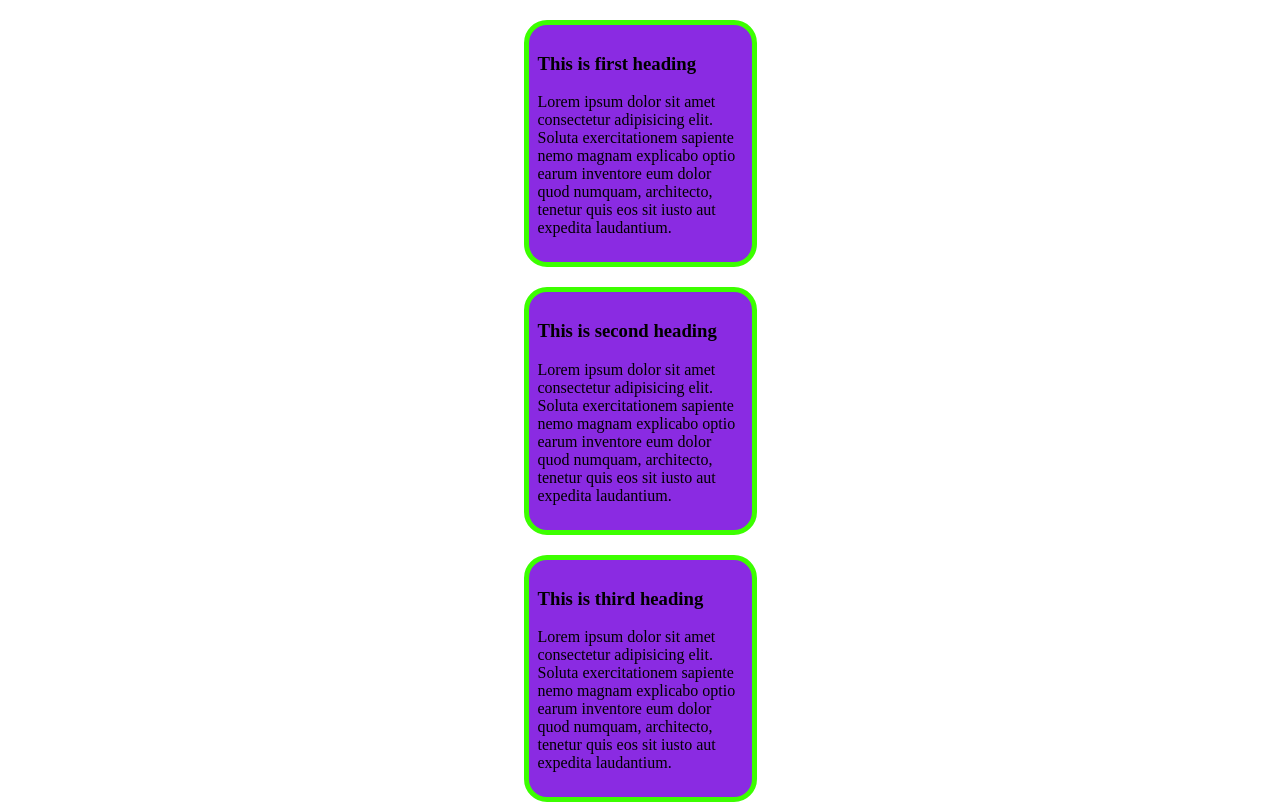
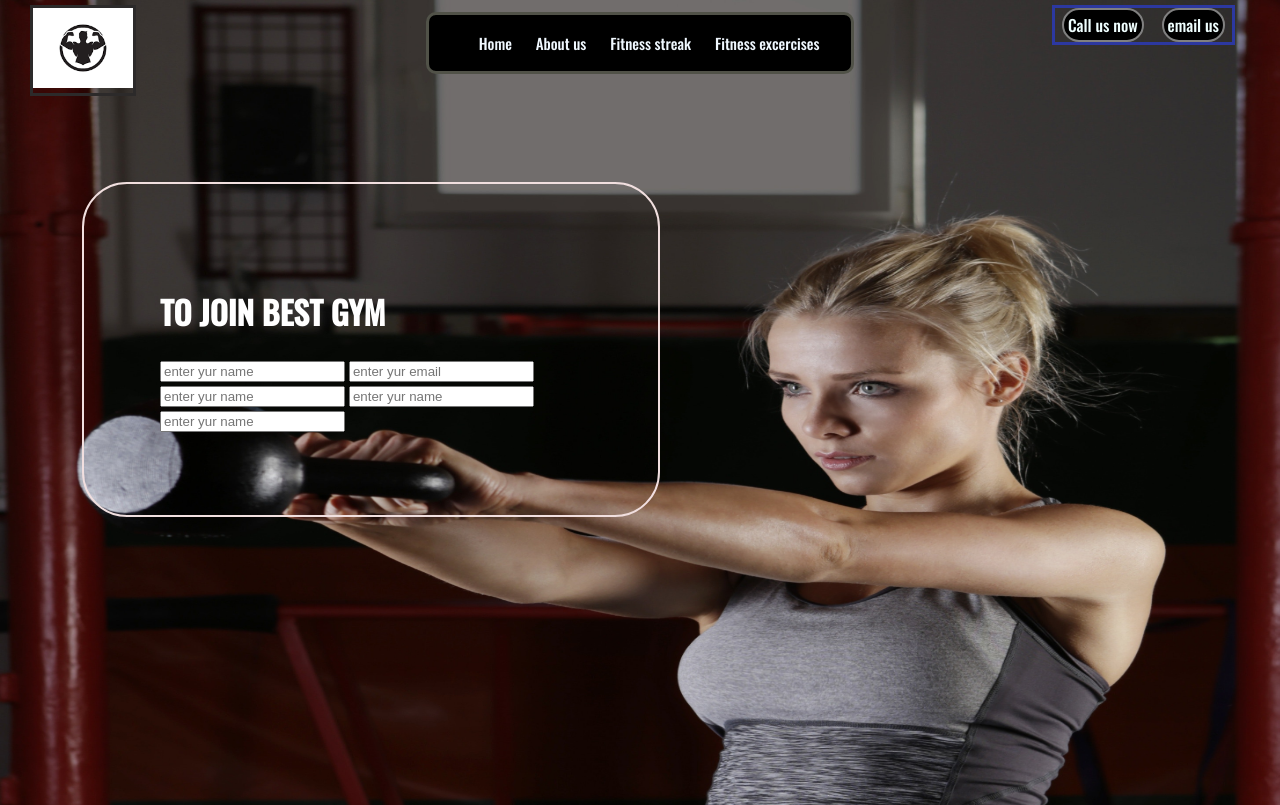
Before and after one commit to iamdevmonster/myhtmlandcss, a plain HTML site: page index.html in a window 1280 px wide. Shown: the top 805 px of the page. Drawn offline with nearby package versions, Linux system fonts and the light colour scheme.

Commit message:
Add files via upload

```diff
--- a/index.html
+++ b/index.html
@@ -4,43 +4,126 @@
     <meta charset="UTF-8">
     <meta http-equiv="X-UA-Compatible" content="IE=edge">
     <meta name="viewport" content="width=device-width, initial-scale=1.0">
-    <title>css box modeling</title>
+    <title>fitness website</title>
+</head>
+<link href="https://fonts.googleapis.com/css2?family=Oswald:wght@500&display=swap" rel="stylesheet">
     <style>
-       .container{
-        background-color: blueviolet;
-        border:5px solid rgb(60, 255, 0);
-       /* padding-left: 9px;
-        padding-bottom: 9px;
-        padding-top: 9px;
-       padding-right: 9px;*/
-       /*padding=to right bottom left*/
-      /* padding: 9px 9px 9px;*/
-       /*padding or margin:y(top/bottom) x(left/right)*/
-       padding: 9px 9px;
-      /* margin-left: 9px;
-       margin-bottom: 10px;
-       margin-top: 10px;
-       margin-right: 10px;*/
-       margin:10px 10px 10px 9px;
-       border-radius: 23px;
-       width:233px;
-       margin: 20px auto;
-       box-sizing: border-box;
-       }
+      body{
+        margin:0px;
+        padding:0px;
+        background-image: url(p2.jpg);
+         height: 2000px;
+         background-size: 1500px 1500px;
+         background-repeat: no-repeat;
+         color:white;
+         font-family: 'Oswald', sans-serif;
+
+      }
+      .left{
+             display:inline-block;
+            border:3px solid rgb(44, 42, 42);
+            position:absolute;
+              left:30px;
+            top:5px;
+      }
+      .left img{
+        width: 100px;
+      }
+      .right{
+        display:inline-block;
+        border:3px solid rgb(44, 56, 160);
+        position:absolute;
+        right:45px;
+        top:5px;
+
+      }
+      .mid{
+
+        display:block;
+        width: 33%;
+        margin: 12px auto;
+        border:3px solid rgb(81, 82, 72);
+        border-radius: 10px;
+        background-color: black;
+      }
+     .nav{
+              display:inline-block;
+
+     }
+      .nav li{
+                display:inline-block;
+                font-size: 15px;
+      }
+     .nav li a{
+        color: aliceblue;
+        text-decoration: none;
+        padding:10px;
+     }
+     .nav li a:hover, .nav li a.active{
+        text-decoration: underline;
+        color:grey;
+     }
+     .btn{
+        margin:0px 7px;
+        background-color: black;
+        color:azure;
+        padding:3px 4px;
+        border:2px solid grey;
+        border-radius: 23px;
+        font-size: 16px;
+        cursor:pointer;
+        font-family: 'Oswald', sans-serif;
+
+     }
+     .btn:hover{
+        background-color: grey;
+     }
+     .container{
+        border:2px solid rgb(241, 223, 223);
+        margin:108px 82px;
+        padding:83px 76px;
+        width:33%;
+        border-radius: 45px;
+     }
     </style>
-</head>
+
+
+
 <body>
+    <header class="header">
+        <div class="left">
+         <img src="images.png" alt="">
+         <div class="fitness">
+
+         </div>
+        </div>
+        <div class="mid">
+
+            <ul class="nav">
+                <li><a href="" >Home</a></li>
+                <li><a href="" >About us</a></li>
+                <li><a href="" >Fitness streak</a></li>
+                <li><a href="" >Fitness excercises</a></li>
+            </ul>
+
+        </div>
+        <div class="right">
+        <button class="btn">Call us now</button>
+        <button class="btn">email us</button>
+        </div>
+    </header>
     <div class="container">
-        <h3>This is first heading</h3>
-        <p id="first">Lorem ipsum dolor sit amet consectetur adipisicing elit. Soluta exercitationem sapiente nemo magnam explicabo optio earum inventore eum dolor quod numquam, architecto, tenetur quis eos sit iusto aut expedita laudantium.</p>
-    </div>
-    <div class="container">
-        <h3>This is second heading</h3>
-        <p id="second">Lorem ipsum dolor sit amet consectetur adipisicing elit. Soluta exercitationem sapiente nemo magnam explicabo optio earum inventore eum dolor quod numquam, architecto, tenetur quis eos sit iusto aut expedita laudantium.</p>
-    </div>
-    <div class="container">
-        <h3>This is third heading</h3>
-        <p id="third">Lorem ipsum dolor sit amet consectetur adipisicing elit. Soluta exercitationem sapiente nemo magnam explicabo optio earum inventore eum dolor quod numquam, architecto, tenetur quis eos sit iusto aut expedita laudantium.</p>
+        <h1>TO JOIN BEST GYM</h1>
+        <form action="no action.php">
+            <div class="formgroup">
+                <input type="text" name="" placeholder="enter yur name">
+                <input type="email" name="" placeholder="enter yur email">
+                <input type="text" name="" placeholder="enter yur name">
+                <input type="text" name="" placeholder="enter yur name">
+                <input type="text" name="" placeholder="enter yur name">
+            </div>
+        </form>
+
     </div>
 </body>
 </html>
```
Also changed, not shown: fit.jpg (added), images.png (added), p2.jpg (added), style.css (added), 1 other file.
